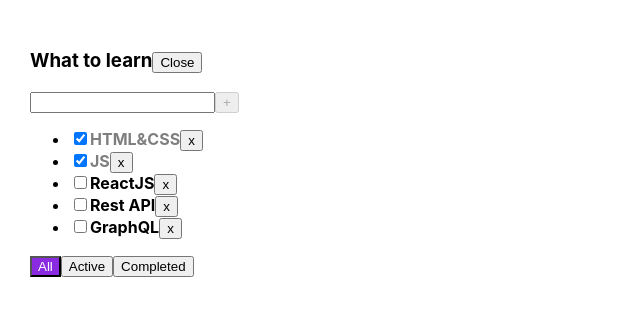
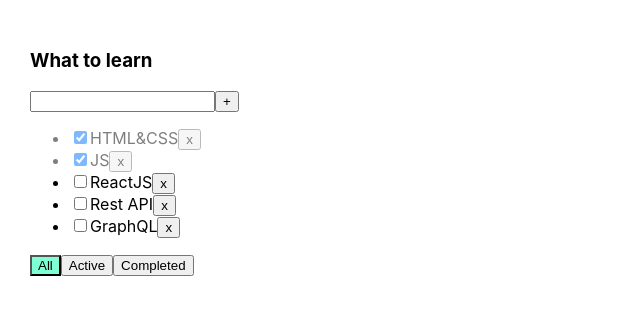
Before and after one commit to julia-lahtina/todolist, a React (Create React App) app: page / in a window 1280 px wide. Shown: the top 316 px of the page, without its empty margins (0-640 px from the left). Built offline with nearby package versions, Linux system fonts and the light colour scheme.

Commit message:
sprint2 lesson1

```diff
--- a/src/App.css
+++ b/src/App.css
@@ -1,34 +1,25 @@
+
 .App {
-    padding: 30px;
-    display: flex;
+  padding: 30px;
+  display: flex;
 }
 
 .App > div {
-    margin-right: 50px;
+  margin-right: 50px;
 }
 
-.taskTitleInputError {
-    border: 3px solid red;
-    outline: none;
+.error {
+  border: red 1px solid;
 }
 
-.task {
-    font-weight: bold;
+.error-message {
+  color: red;
 }
 
-.taskDone {
-    opacity: 0.5;
+.active-filter {
+  background-color: aquamarine;
 }
 
-.filter-btn-active {
-    background-color: blueviolet;
-    color: white;
+.is-done {
+  opacity: 0.5;
 }
-
-.tasks-counter {
-    font-weight: 100;
-    font-size: small;
-    background-color: blueviolet;
-    margin: 0 5px;
-    color: white;
-}
--- a/src/Todolist.tsx
+++ b/src/Todolist.tsx
@@ -1,118 +1,97 @@
-import React, {ChangeEvent, useState, KeyboardEvent} from 'react';
-import {FilterValuesType, getFilteredTasks} from './App';
+import React, {ChangeEvent, KeyboardEvent, useState} from 'react';
+import {FilterValuesType} from './App';
 
-export type TaskType = {
+type TaskType = {
     id: string
     title: string
     isDone: boolean
 }
 
-export type PropsType = {
+type PropsType = {
+    todolistID: string
     title: string
     tasks: Array<TaskType>
+    removeTask: (taskId: string) => void
+    changeFilter: (todolistID: string, value: FilterValuesType) => void
+    addTask: (title: string) => void
+    changeTaskStatus: (taskId: string, isDone: boolean) => void
     filter: FilterValuesType
-    removeTask: (taskId: string) => void
-    changeFilter: (value: FilterValuesType) => void
-    addTask: (taskTitle: string) => void
-    changeTaskStatus: (id: string, newIsDone: boolean) => void
 }
 
 export function Todolist(props: PropsType) {
 
-    const [isCollapsed, setIsCollapsed] = useState(false)
-    const [taskTitle, setTaskTitle] = useState('')
-    const [taskInputError, setTaskInputError] = useState(false)
+/*    let tasksForTodolist = tasks;
+    if (todolists[1].filter === 'active') {
+        tasksForTodolist = tasks.filter(t => !t.isDone);
+    }
+    if (todolists[1].filter === 'completed') {
+        tasksForTodolist = tasks.filter(t => t.isDone);
+    }*/
 
-    function addTask() {
-        const trimmedTitle = taskTitle.trim()
-        if (trimmedTitle) {
-            props.addTask(trimmedTitle)
+    let [title, setTitle] = useState("")
+    let [error, setError] = useState<string | null>(null)
+
+    const addTask = () => {
+        if (title.trim() !== "") {
+            props.addTask(title.trim());
+            setTitle("");
         } else {
-            setTaskInputError(true)
-        }
-        setTaskTitle('')
-    }
-
-    function onChangeSetTitle(e: ChangeEvent<HTMLInputElement>) {
-        setTaskTitle(e.currentTarget.value)
-        e.currentTarget.value.length > 15 && setTaskInputError(true)
-        if (taskInputError) {
-            e.currentTarget.value.length <= 15 && setTaskInputError(false)
+            setError("Title is required");
         }
     }
 
-    function onKeyDownAddTaskHandler(e: KeyboardEvent<HTMLInputElement>) {
-        if (!taskInputError) {
-            e.key === 'Enter' && addTask()
+    const onChangeHandler = (e: ChangeEvent<HTMLInputElement>) => {
+        setTitle(e.currentTarget.value)
+    }
+
+    const onKeyPressHandler = (e: KeyboardEvent<HTMLInputElement>) => {
+        setError(null);
+        if (e.charCode === 13) {
+            addTask();
         }
     }
 
-
-    const isAddTaskBtnDisabled = taskTitle.length === 0 || taskTitle.length > 15
-    const taskTitleInputErrorClass = taskInputError ? 'taskTitleInputError' : ''
-
-    const activeTasksCount = getFilteredTasks(props.tasks, 'active').length
+    const onAllClickHandler = () => props.changeFilter(props.todolistID,"all");
+    const onActiveClickHandler = () => props.changeFilter(props.todolistID, "active");
+    const onCompletedClickHandler = () => props.changeFilter(props.todolistID, "completed");
 
 
-    return (
+    return <div>
+        <h3>{props.title}</h3>
         <div>
-            <h3>
-                {props.title}
-                {isCollapsed && <span className={'tasks-counter'}>active: {activeTasksCount}</span>}
+            <input value={title}
+                   onChange={onChangeHandler}
+                   onKeyPress={onKeyPressHandler}
+                   className={error ? "error" : ""}
+            />
+            <button onClick={addTask}>+</button>
+            {error && <div className="error-message">{error}</div>}
+        </div>
+        <ul>
+            {
+                props.tasks.map(t => {
+                    const onClickHandler = () => props.removeTask(t.id)
+                    const onChangeHandler = (e: ChangeEvent<HTMLInputElement>) => {
+                        props.changeTaskStatus(t.id, e.currentTarget.checked);
+                    }
 
-                <button onClick={() => setIsCollapsed(!isCollapsed)}>{isCollapsed ? 'Open' : 'Close'}</button>
-            </h3>
-            {
-                isCollapsed
-                    ? null
-                    :
-                    <>
-                        <div>
-                            <input className={taskTitleInputErrorClass} value={taskTitle} onChange={onChangeSetTitle}
-                                   onKeyDown={onKeyDownAddTaskHandler}/>
-                            <button disabled={isAddTaskBtnDisabled} onClick={() => {
-                                addTask()
-                            }}>+
-                            </button>
-                            {taskInputError && <div style={{color: 'red'}}>Enter correct title</div>}
-                        </div>
-                        <ul>
-                            {
-                                props.tasks.map(t => <li key={t.id}>
-                                    <input
-                                        type="checkbox"
-                                        checked={t.isDone}
-                                        onChange={(e) => props.changeTaskStatus(t.id, e.currentTarget.checked)}
-                                    />
-                                    <span className={t.isDone ? 'taskDone task' : 'task'}>{t.title}</span>
-                                    <button onClick={() => {
-                                        props.removeTask(t.id)
-                                    }}>x
-                                    </button>
-                                </li>)
-                            }
-                        </ul>
-                        <div>
-                            <button className={props.filter === 'all' ? 'filter-btn-active' : ' '} onClick={() => {
-                                props.changeFilter('all')
-                            }}>
-                                All
-                            </button>
-                            <button className={props.filter === 'active' ? 'filter-btn-active' : ' '} onClick={() => {
-                                props.changeFilter('active')
-                            }}>
-                                Active
-                            </button>
-                            <button className={props.filter === 'completed' ? 'filter-btn-active' : ' '}
-                                    onClick={() => {
-                                        props.changeFilter('completed')
-                                    }}>
-                                Completed
-                            </button>
-                        </div>
-                    </>
+                    return <li key={t.id} className={t.isDone ? "is-done" : ""}>
+                        <input type="checkbox"
+                               onChange={onChangeHandler}
+                               checked={t.isDone}/>
+                        <span>{t.title}</span>
+                        <button onClick={onClickHandler}>x</button>
+                    </li>
+                })
             }
-
-        </div>)
-
+        </ul>
+        <div>
+            <button className={props.filter === 'all' ? "active-filter" : ""}
+                    onClick={onAllClickHandler}>All</button>
+            <button className={props.filter === 'active' ? "active-filter" : ""}
+                    onClick={onActiveClickHandler}>Active</button>
+            <button className={props.filter === 'completed' ? "active-filter" : ""}
+                    onClick={onCompletedClickHandler}>Completed</button>
+        </div>
+    </div>
 }
--- a/src/index.tsx
+++ b/src/index.tsx
@@ -1,21 +1,14 @@
-import React, {StrictMode} from 'react';
-import ReactDOM from 'react-dom/client';
+import React from 'react';
 import './index.css';
 import App from './App';
-import reportWebVitals from './reportWebVitals';
+import * as serviceWorker from './serviceWorker';
+import { createRoot } from 'react-dom/client';
 
-const root = ReactDOM.createRoot(
-  document.getElementById('root') as HTMLElement
-);
-root.render(
-<StrictMode>
-    <App />
-</StrictMode>
+const container  = document.getElementById('root') as HTMLElement
+const root = createRoot(container);
+root.render(<App />);
 
-
-);
-
-// If you want to start measuring performance in your app, pass a function
-// to log results (for example: reportWebVitals(console.log))
-// or send to an analytics endpoint. Learn more: https://bit.ly/CRA-vitals
-reportWebVitals();
+// If you want your app to work offline and load faster, you can change
+// unregister() to register() below. Note this comes with some pitfalls.
+// Learn more about service workers: https://bit.ly/CRA-PWA
+serviceWorker.unregister();
```
